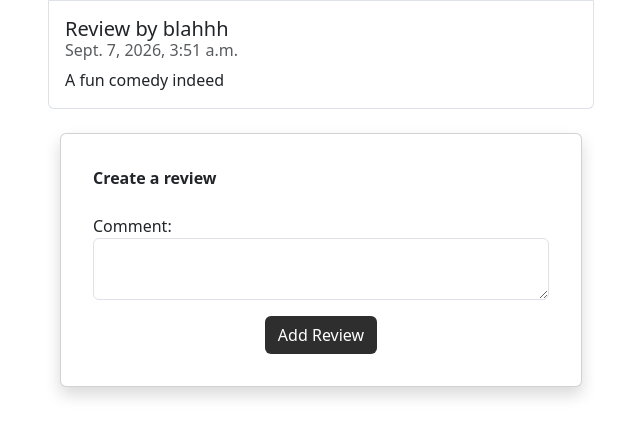
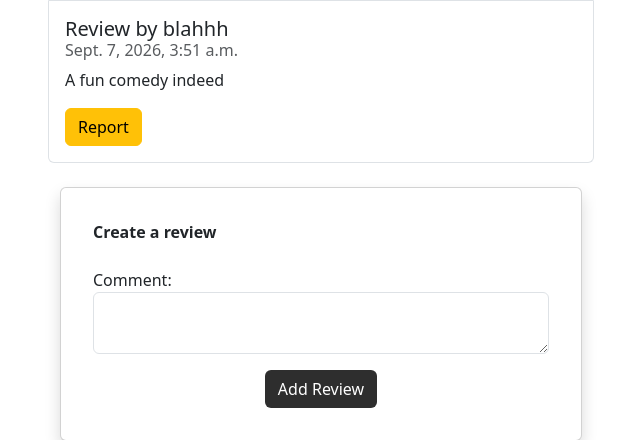
Before and after one commit to EkaterinaLomakinaGatech/moviesstore, a Django app: page /movies/1/ in a window 1280 px wide. Shown: the part 553-993 px from the top of the page, without its empty margins (34-674 px from the left). Run offline with Django 5.2, Linux system fonts and the light colour scheme; a user stored in the database is signed in; data comes from the database, SQL or seed files in the repository; both versions use the stored data as it was after the commit; some libraries are stand-ins or nearby versions.

Commit message:
second version

```diff
--- a/movies/models.py
+++ b/movies/models.py
@@ -17,5 +17,6 @@ class Review(models.Model):
         on_delete=models.CASCADE)
     user = models.ForeignKey(User,
         on_delete=models.CASCADE)
+    is_reported = models.BooleanField(default=False)
     def __str__(self):
         return str(self.id) + ' - ' + self.movie.name
--- a/movies/templates/movies/show.html
+++ b/movies/templates/movies/show.html
@@ -50,6 +50,11 @@
               href="{% url 'movies.delete_review' id=template_data.movie.id review_id=review.id %}">Delete
             </a>
             {% endif %}
+            {% if user.is_authenticated and user != review.user %}
+            <a class="btn btn-warning"
+              href="{% url 'movies.report_review' id=template_data.movie.id review_id=review.id %}">Report
+            </a>
+            {% endif %}
           </li>
           {% endfor %}
         </ul>
--- a/movies/urls.py
+++ b/movies/urls.py
@@ -6,4 +6,5 @@ urlpatterns = [
     path('<int:id>/review/create/', views.create_review, name='movies.create_review'),
     path('<int:id>/review/<int:review_id>/edit/', views.edit_review, name='movies.edit_review'),
     path('<int:id>/review/<int:review_id>/delete/', views.delete_review, name='movies.delete_review'),
+    path('<int:id>/review/<int:review_id>/report/', views.report_review, name='movies.report_review'),
 ]
--- a/movies/views.py
+++ b/movies/views.py
@@ -18,7 +18,7 @@ def index(request):
 
 def show(request, id):
     movie = Movie.objects.get(id=id)
-    reviews = Review.objects.filter(movie=movie)
+    reviews = Review.objects.filter(movie=movie, is_reported=False)
     template_data = {}
     template_data['title'] = movie.name
     template_data['movie'] = movie
@@ -64,3 +64,10 @@ def delete_review(request, id, review_id):
         user=request.user)
     review.delete()
     return redirect('movies.show', id=id)
+
+@login_required
+def report_review(request, id, review_id):
+    review = get_object_or_404(Review, id=review_id)
+    review.is_reported = True
+    review.save()
+    return redirect('movies.show', id=id)
```
Also changed, not shown: db.sqlite3, movies/migrations/0003_review_is_reported.py (added).
